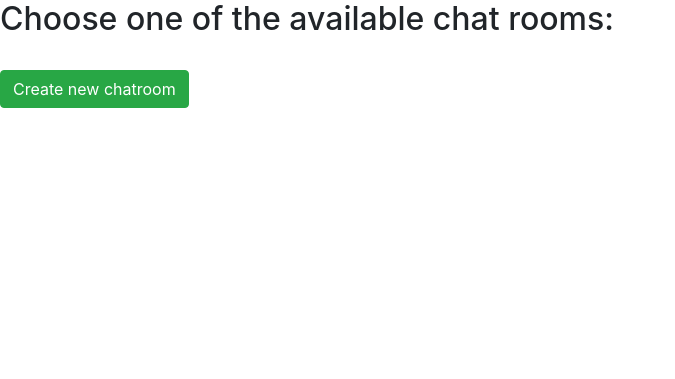
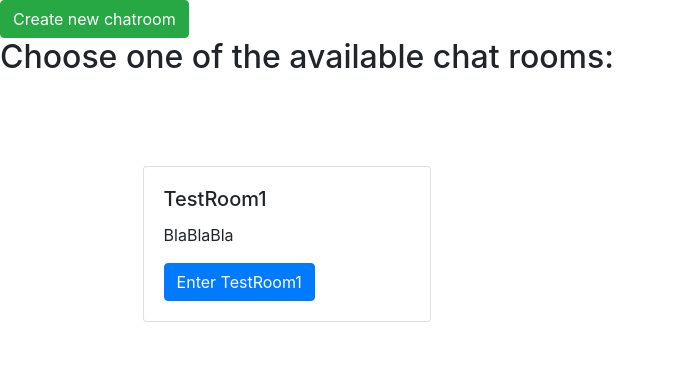
Before and after one commit to siorm2310/CS50_Project2, a Flask app: page /select_chat in a window 1280 px wide. Shown: the top 379 px of the page, without its empty margins (0-675 px from the left). Run offline with Flask 2, Linux system fonts and the light colour scheme; some libraries are stand-ins or nearby versions.

Commit message:
added specific chat page with try exept block and redirect to chat selection page

```diff
--- a/application.py
+++ b/application.py
@@ -8,11 +8,12 @@ app.config["SECRET_KEY"] = os.getenv("SECRET_KEY")
 
 socketio = SocketIO(app)
 
-# TODO: remove user that logged out
+# TODO: remove user that has logged out
 # Global variables
 active_user_list = ['momo']  # nicknames currently active and taken
-active_chatrooms = {}
-messages = []  # TODO: maybe should be a dict?
+active_chatrooms = {"rooms": [{"name" : "TestRoom1",
+                                "disc" : "BlaBlaBla",
+                                "messages" : {"author" : "user", "content": "wow", "time_stamp" : "now"}}]}
 @app.route("/")
 def index():
     """
@@ -44,10 +45,25 @@ def chat_selection():
         print('got creation reuqest')
         new_chatroom_name = request.form.get("newChatName")
         new_chatroom_disc = request.form.get("newChatDisc")
-        active_chatrooms[new_chatroom_name] = new_chatroom_disc
-        print(active_chatrooms)
-        print(f"Number of active rooms : {active_chatrooms.__len__()}")
-    return render_template("chat_selection_page.html", rooms = active_chatrooms)
+        active_chatrooms["rooms"].append({"name" : new_chatroom_name , "disc" : new_chatroom_disc})
+        return(redirect(url_for('display_chat', chat_name = new_chatroom_name)))
+
+    return render_template("chat_selection_page.html", rooms = active_chatrooms["rooms"])
+
+@app.route('/room/<string:chat_name>', methods=["POST","GET"])
+def display_chat(chat_name):
+    try:
+        for room in active_chatrooms["rooms"]:
+            if chat_name in room["name"]:
+                # return render_template("chatroom.html", messages = messages, users = users)
+                print("Found the room")
+                return redirect(url_for("index"))
+            raise KeyError
+    except KeyError:
+        print("Room was not found")
+        flash("Room was not found")
+        return redirect(url_for("chat_selection"))
+
 
 @socketio.on("submit message")
 def vote(data):
--- /dev/null
+++ b/static/style_chat_selection_page.css
@@ -0,0 +1,9 @@
+#card_container{
+    display: flex;
+    flex-direction: row;
+
+}
+
+.card {
+    margin: 20%;
+}
--- a/templates/chat_selection_page.html
+++ b/templates/chat_selection_page.html
@@ -5,20 +5,31 @@ Chatroom selection
 {% endblock %}
 
 {% block head_elements %}
-
+<link rel="stylesheet" type="text/css" href="/static/style_chat_selection_page.css">
 {% endblock %}
 {% block body %}
+
+<button type="button" class="btn btn-success" data-toggle="modal" data-target="#chatCreationModal">Create new chatroom</button>
 <h2>Choose one of the available chat rooms:</h2>
 <br>
-<div class="list-group">
+<div class="container" id = "card_container">
+<div class="row">
     {% if rooms %}
       {% for room in rooms %}
-    <a href="#" class="list-group-item list-group-item-action">{{ room.name }}</a>
+      <div class="col">
+        <div class="card" style="width: 18rem;">
+          <div class="card-body">
+            <h5 class="card-title">{{ room.name }}</h5>
+            <p class="card-text">{{ room.disc }}</p>
+            <a href="{{url_for('display_chat' , chat_name = room.name)}}" class="btn btn-primary">Enter {{room.name}}</a>
+          </div>
+        </div>
+      </div>
       {% endfor %}
     {% endif %}
 </div>
+</div>
 
-<button type="button" class="btn btn-success" data-toggle="modal" data-target="#chatCreationModal">Create new chatroom</button>
 
 <!-- Modal -->
 <div class="modal fade" id="chatCreationModal" tabindex="-1" role="dialog" aria-labelledby="exampleModalCenterTitle" aria-hidden="true">
```
